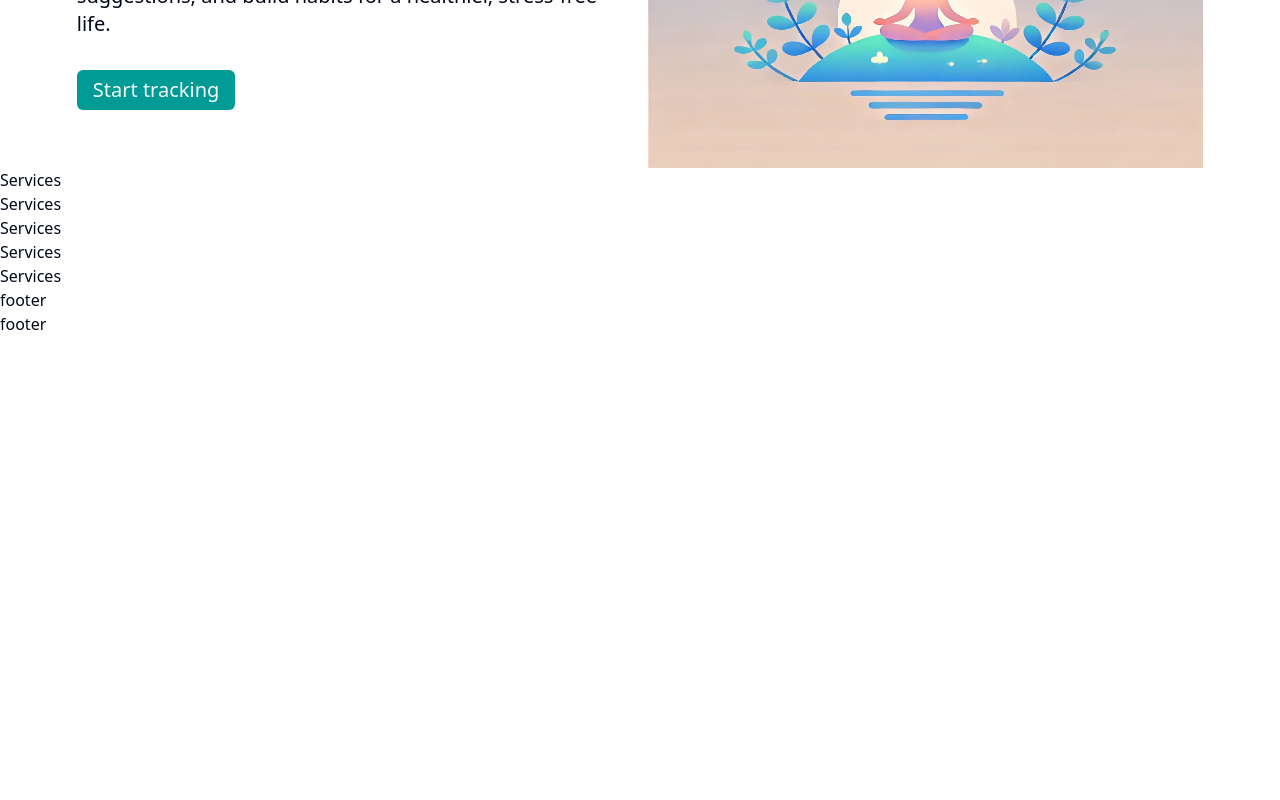
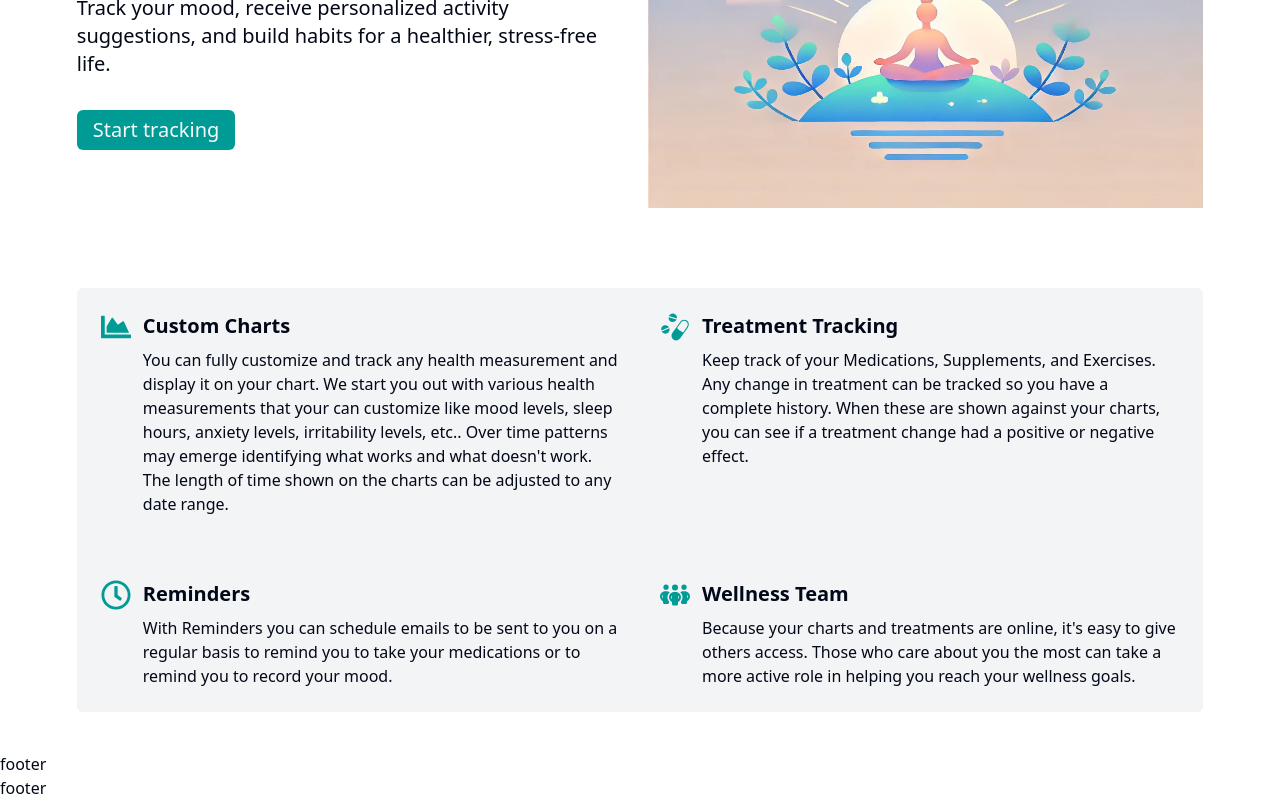
Before and after one commit to ZeroBug404/stress_buster, a React (Vite) app in the folder stress_buster_client/: page / in a window 1280 px wide. Shown: the part 350-1150 px from the top of the page. Before the commit the page ends 800 px from the top, so only its background shows below. Built offline with nearby package versions, Linux system fonts and the light colour scheme.

Commit message:
service section added

```diff
--- a/stress_buster_client/src/components/ui/home/HomeBanner.tsx
+++ b/stress_buster_client/src/components/ui/home/HomeBanner.tsx
@@ -5,7 +5,7 @@ import bannerImg from "@/assets/bannerImg.jpg";
 
 const HomeBanner = () => {
   return (
-    <div className="HomeBannerContainer">
+    <div className="HomeBannerContainer py-10 ">
       <Wrapper className=" homeBannerWrapper  flex justify-between items-center gap-x-4  ">
         {/* banner left section  */}
         <div className="bannerLeft flex flex-col gap-y-8 w-[50%] ">
--- /dev/null
+++ b/stress_buster_client/src/components/ui/home/ServiceCard.tsx
@@ -0,0 +1,21 @@
+import { TService } from "@/types/globalTypes";
+
+const ServiceCard = ({ service }: { service: TService }) => {
+  return (
+    <div className="ServiceCardContainer">
+      <div className="seviceCard flex justify-between gap-x-3 ">
+        {/* service left icon section   */}
+        <div className=" leftSection serviceLogo">{service?.icon}</div>
+
+        {/* right side text starts  */}
+        <div className="rightSection flex flex-col gap-y-2 ">
+          <h1 className=" text-xl font-semibold "> {service?.heading} </h1>
+
+          <p>{service?.titleText}</p>
+        </div>
+      </div>
+    </div>
+  );
+};
+
+export default ServiceCard;
--- a/stress_buster_client/src/components/ui/home/Services.tsx
+++ b/stress_buster_client/src/components/ui/home/Services.tsx
@@ -1,11 +1,52 @@
+import Wrapper from "@/components/shared/Wrapper";
+import { FaChartArea, FaRegClock } from "react-icons/fa";
+import { GiMedicines } from "react-icons/gi";
+import { FaPeopleGroup } from "react-icons/fa6";
+import ServiceCard from "./ServiceCard";
+import { TService } from "@/types/globalTypes";
+
+const ServicesProvider = [
+  {
+    id: 1,
+    icon: <FaChartArea className=" text-3xl text-prime100 " />,
+    heading: "Custom Charts",
+    titleText:
+      "You can fully customize and track any health measurement and display it on your chart. We start you out with various health measurements that your can customize like mood levels, sleep hours, anxiety levels, irritability levels, etc.. Over time patterns may emerge identifying what works and what doesn't work. The length of time shown on the charts can be adjusted to any date range.",
+  },
+  {
+    id: 2,
+    icon: <GiMedicines className=" text-3xl text-prime100 " />,
+    heading: "Treatment Tracking",
+    titleText:
+      "Keep track of your Medications, Supplements, and Exercises. Any change in treatment can be tracked so you have a complete history. When these are shown against your charts, you can see if a treatment change had a positive or negative effect.",
+  },
+  {
+    id: 3,
+    icon: <FaRegClock className=" text-3xl text-prime100 " />,
+    heading: "Reminders",
+    titleText:
+      "With Reminders you can schedule emails to be sent to you on a regular basis to remind you to take your medications or to remind you to record your mood.",
+  },
+  {
+    id: 4,
+    icon: <FaPeopleGroup className=" text-3xl text-prime100 " />,
+    heading: "Wellness Team",
+    titleText:
+      "Because your charts and treatments are online, it's easy to give others access. Those who care about you the most can take a more active role in helping you reach your wellness goals.",
+  },
+];
+
 const Services = () => {
   return (
-    <div className="ServicesContainer">
-      <h1> Services</h1>
-      <h1> Services</h1>
-      <h1> Services</h1>
-      <h1> Services</h1>
-      <h1> Services</h1>
+    <div className="ServicesContainer  py-10 ">
+      <Wrapper className="  serviceWrapper bg-gray-100 p-6 rounded-md   ">
+        <div className="servicesCardContent grid grid-cols-2 gap-x-10 gap-y-16 ">
+          {ServicesProvider &&
+            ServicesProvider?.map((service: TService) => (
+              <ServiceCard key={service.id} service={service} />
+            ))}
+        </div>
+      </Wrapper>
     </div>
   );
 };
--- a/stress_buster_client/src/components/ui/home/index.tsx
+++ b/stress_buster_client/src/components/ui/home/index.tsx
@@ -1,2 +1,3 @@
 export { default as HomeBanner } from "./HomeBanner";
 export { default as Services } from "./Services";
+export { default as ServiceCard } from "./ServiceCard";
--- a/stress_buster_client/src/pages/HomePage.tsx
+++ b/stress_buster_client/src/pages/HomePage.tsx
@@ -2,7 +2,7 @@ import { HomeBanner, Services } from "@/components/ui/home";
 
 const HomePage = () => {
   return (
-    <div className="HomePageContainer">
+    <div className="HomePageContainer  ">
       <HomeBanner />
       <Services />
     </div>
```
Also changed, not shown: stress_buster_client/src/types/globalTypes.ts (+9 -0 lines).
